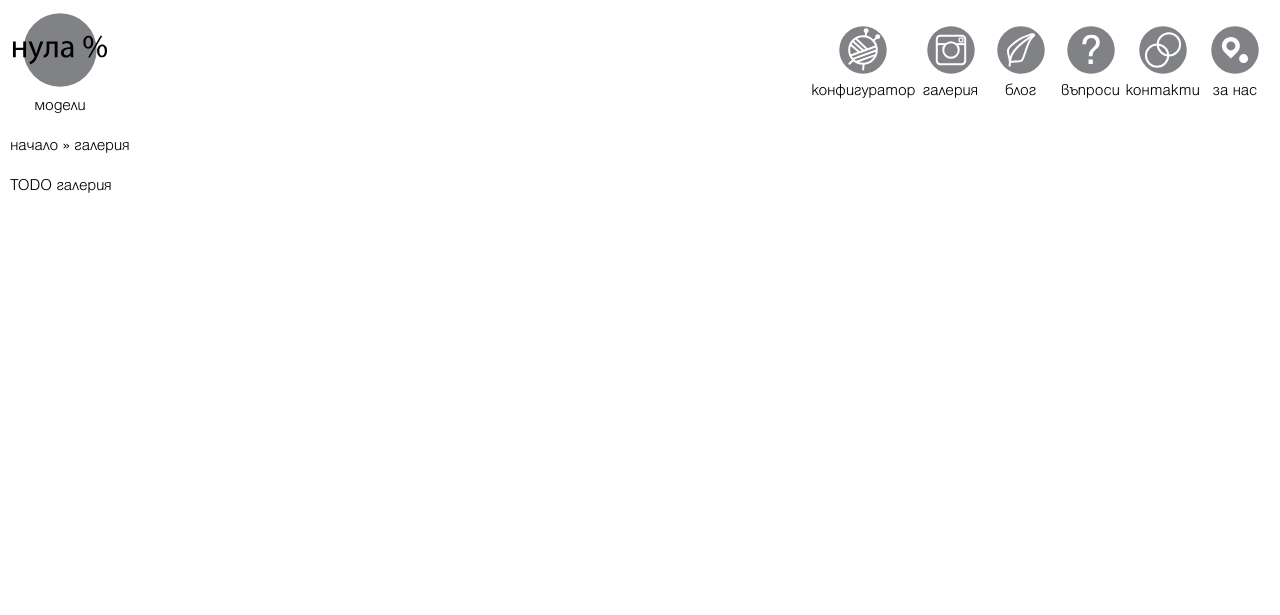
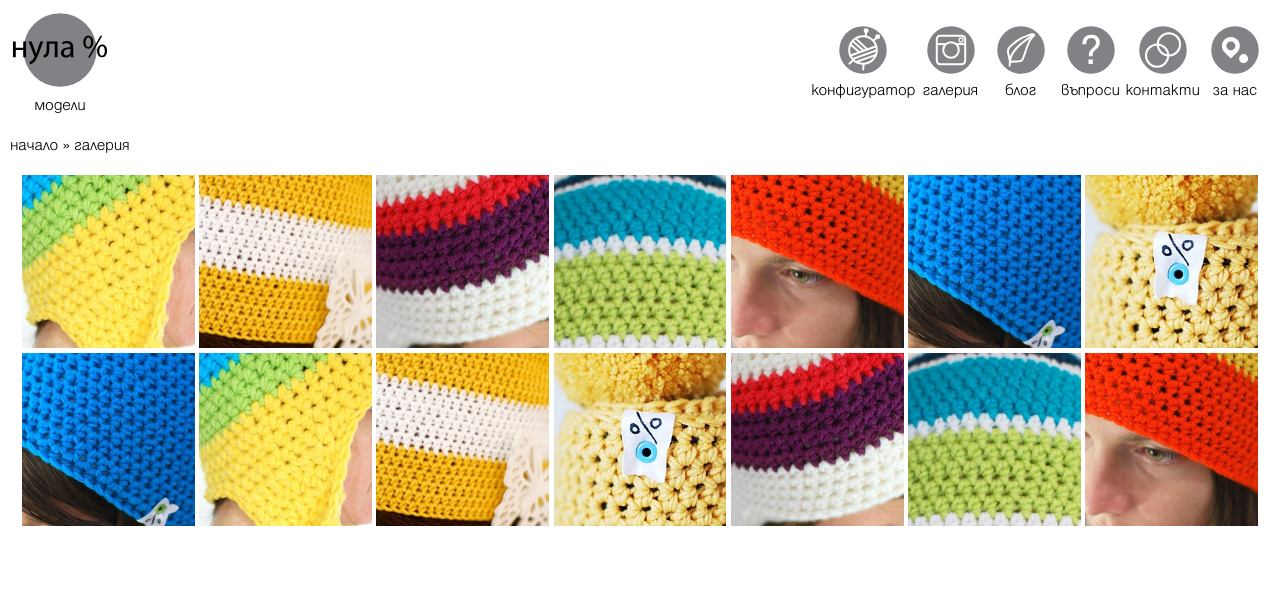
Before and after one commit to nhristova/nulaprocenta, a plain HTML site: page static/gallery.html in a window 1280 px wide. Drawn offline with Linux system fonts and the light colour scheme.

Commit message:
Add gallery page (static)

```diff
--- a/static/gallery.html
+++ b/static/gallery.html
@@ -6,7 +6,7 @@
     <meta name="viewport" content="width=device-width, initial-scale=1.0">
     <meta http-equiv="X-UA-Compatible" content="ie=edge">
     <link rel="stylesheet" href="./styles/shared.css">
-    <link rel="stylesheet" href="./styles/models.css">
+    <link rel="stylesheet" href="./styles/gallery.css">
     <title>галерия</title>
 </head>
 
@@ -16,7 +16,48 @@
         generateHeader(['начало', 'галерия']);
     </script>
     <main class="gallery-container">
-        <div>TODO галерия</div>
+        <div class="gallery-item">
+            <img class="gallery-item-photo" src="./imgs/gallery-item-001.jpg" alt="шапка 01">
+        </div>
+        <div class="gallery-item">
+            <img class="gallery-item-photo" src="./imgs/gallery-item-002.jpg" alt="шапка 02">
+        </div>
+        <div class="gallery-item">
+            <img class="gallery-item-photo" src="./imgs/gallery-item-003.jpg" alt="шапка 03">
+        </div>
+        <div class="gallery-item">
+            <img class="gallery-item-photo" src="./imgs/gallery-item-004.jpg" alt="шапка 04">
+        </div>
+        <div class="gallery-item">
+            <img class="gallery-item-photo" src="./imgs/gallery-item-005.jpg" alt="шапка 05">
+        </div>
+        <div class="gallery-item">
+            <img class="gallery-item-photo" src="./imgs/gallery-item-006.jpg" alt="шапка 06">
+        </div>
+        <div class="gallery-item">
+            <img class="gallery-item-photo" src="./imgs/gallery-item-007.jpg" alt="шапка 07">
+        </div>
+        <div class="gallery-item">
+            <img class="gallery-item-photo" src="./imgs/gallery-item-006.jpg" alt="шапка 06">
+        </div>
+        <div class="gallery-item">
+            <img class="gallery-item-photo" src="./imgs/gallery-item-001.jpg" alt="шапка 01">
+        </div>
+        <div class="gallery-item">
+            <img class="gallery-item-photo" src="./imgs/gallery-item-002.jpg" alt="шапка 02">
+        </div>
+        <div class="gallery-item">
+            <img class="gallery-item-photo" src="./imgs/gallery-item-007.jpg" alt="шапка 07">
+        </div>
+        <div class="gallery-item">
+            <img class="gallery-item-photo" src="./imgs/gallery-item-003.jpg" alt="шапка 03">
+        </div>
+        <div class="gallery-item">
+            <img class="gallery-item-photo" src="./imgs/gallery-item-004.jpg" alt="шапка 04">
+        </div>
+        <div class="gallery-item">
+            <img class="gallery-item-photo" src="./imgs/gallery-item-005.jpg" alt="шапка 05">
+        </div>
     </main>
     <script async defer src="./scripts/main.js"></script>
 </body>
--- /dev/null
+++ b/static/styles/gallery.css
@@ -0,0 +1,45 @@
+.gallery-container {
+    text-align: center;
+}
+
+.gallery-item {
+    --item-size: calc(100vw / 2 - 15px);
+    display: inline-block;
+    overflow: hidden;
+    height: var(--item-size);
+    width: var(--item-size);
+    max-width: 250px;
+    max-height: 250px;
+}
+
+.gallery-item-photo {
+    object-fit: cover;
+    height: calc(var(--item-size) * 2);
+    width: calc(var(--item-size) * 2);
+    margin-left: calc(var(--item-size) / 2 * -1);
+    margin-top: calc(var(--item-size) / 2 * -1);
+}
+
+@media screen and (min-width: 400px) {
+    .gallery-item {
+        --item-size: calc(100vw / 3 - 10px);
+    }
+}
+
+@media screen and (min-width: 600px) {
+    .gallery-item {
+        --item-size: calc(100vw / 4 - 10px);
+    }
+}
+
+@media screen and (min-width: 900px) {
+    .gallery-item {
+        --item-size: calc(100vw / 5 - 10px);
+    }
+}
+
+@media screen and (min-width: 1200px) {
+    .gallery-item {
+        --item-size: calc(100vw / 7 - 10px);
+    }
+}
```
Also changed, not shown: static/model.html (+1 -0 lines), static/imgs/gallery-item-001.jpg (added), static/imgs/gallery-item-002.jpg (added), static/imgs/gallery-item-003.jpg (added), static/imgs/gallery-item-004.jpg (added), static/imgs/gallery-item-005.jpg (added), static/imgs/gallery-item-006.jpg (added), static/imgs/gallery-item-007.jpg (added).
